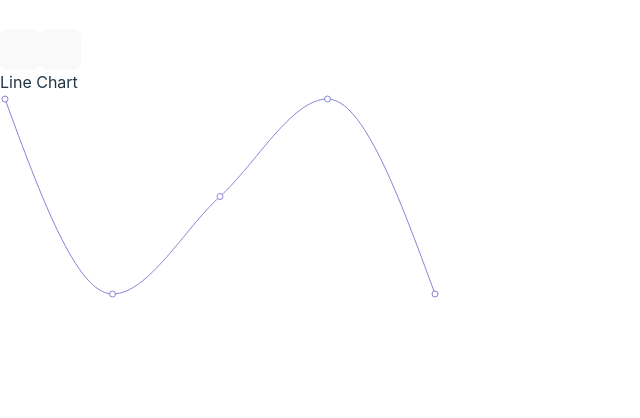
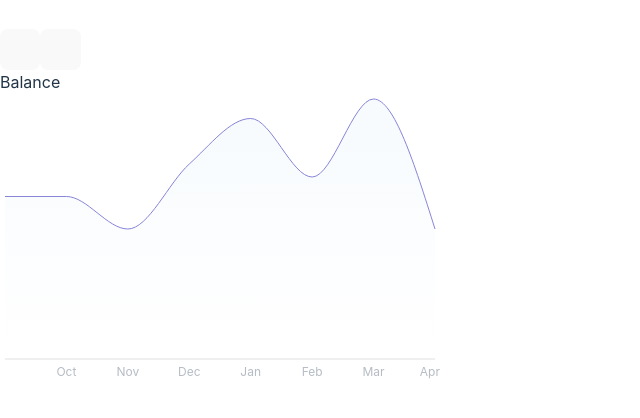
Before and after one commit to AzkaarRauf/react_task, a React (Vite) app in the folder frontend/: page /dashboard in a window 1280 px wide. Shown: the part 620-1038 px from the top of the page, without its empty margins (0-640 px from the left). Built offline with nearby package versions, Linux system fonts and the light colour scheme.

Commit message:
chore: Update LineChart component to use AreaChart for better visualization

```diff
--- a/frontend/src/components/LineChart.tsx
+++ b/frontend/src/components/LineChart.tsx
@@ -1,22 +1,45 @@
-import { LineChart, Line, ResponsiveContainer, Text } from "recharts"
+import { AreaChart, Area, ResponsiveContainer, Tooltip, XAxis } from "recharts"
 const data = [
-  { name: "Page A", uv: 400, pv: 2400, amt: 2400 },
-  { name: "Page A", uv: 200, pv: 2500, amt: 2600 },
-  { name: "Page A", uv: 300, pv: 2400, amt: 2400 },
-  { name: "Page A", uv: 400, pv: 2400, amt: 2400 },
-  { name: "Page A", uv: 200, pv: 2500, amt: 2600 },
+  { name: "Sep", uv: 250, pv: 2400, amt: 2400 },
+  { name: "Oct", uv: 250, pv: 2400, amt: 2400 },
+  { name: "Nov", uv: 200, pv: 2500, amt: 2600 },
+  { name: "Dec", uv: 300, pv: 2400, amt: 2400 },
+  { name: "Jan", uv: 370, pv: 2400, amt: 2400 },
+  { name: "Feb", uv: 280, pv: 2500, amt: 2450 },
+  { name: "Mar", uv: 400, pv: 2400, amt: 2400 },
+  { name: "Apr", uv: 200, pv: 2500, amt: 2600 },
 ]
 
-function RenderLineChart() {
+export default function BalanceChart() {
   return (
-    <ResponsiveContainer width="100%" height={400}>
-      <LineChart width={400} height={400} data={data}>
-        <Text x={100} y={100} width={30} textAnchor="middle">
-          This is a line chart
-        </Text>
-        <Line type="monotone" dataKey="uv" stroke="#8884d8" />
-      </LineChart>
+    <ResponsiveContainer width="100%" height={300}>
+      <AreaChart width={400} height={400} data={data}>
+        <defs>
+          <linearGradient id="colorUv" x1="0" y1="0" x2="0" y2="1">
+            <stop offset="15%" stopColor="#d7ebf5" stopOpacity={0.2} />
+            <stop
+              offset="100%"
+              stopColor="rgba(231, 239, 255, 1)"
+              stopOpacity={0}
+            />
+          </linearGradient>
+        </defs>
+        <Tooltip />
+        <XAxis
+          tickLine={false}
+          className=""
+          dataKey="name"
+          axisLine={{ stroke: "#e0e0e0" }}
+          tick={{ fill: "#b5bcc4", fontSize: 12 }}
+        />
+        <Area
+          type="monotone"
+          dataKey="uv"
+          stroke="#8884d8"
+          fillOpacity={1}
+          fill="url(#colorUv)"
+        />
+      </AreaChart>
     </ResponsiveContainer>
   )
 }
-export default RenderLineChart
--- a/frontend/src/pages/Dashboard.tsx
+++ b/frontend/src/pages/Dashboard.tsx
@@ -1,10 +1,12 @@
-import RenderLineChart from "../components/LineChart"
+import BalanceChart from "../components/LineChart"
 
 export default function Dashboard() {
   return (
     <div className="w-full">
-      Line Chart
-      <RenderLineChart />
+      <div className="card bg-base-100 m-4 pt-4">
+        <span className="float-end ml-4 text-xl font-semibold">Balance</span>
+        <BalanceChart />
+      </div>
     </div>
   )
 }
```
